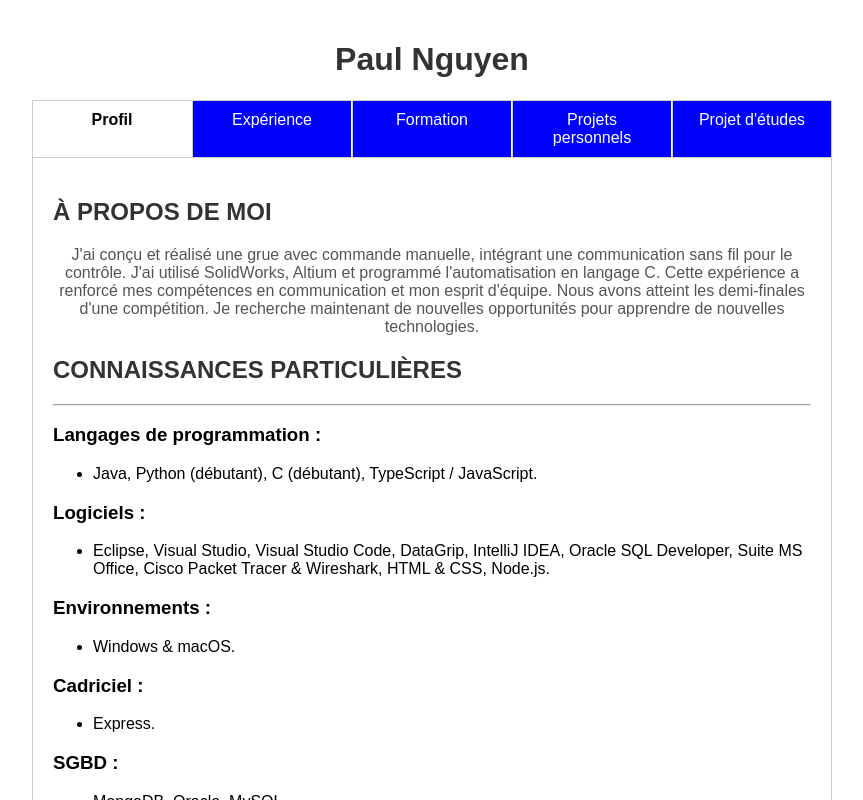
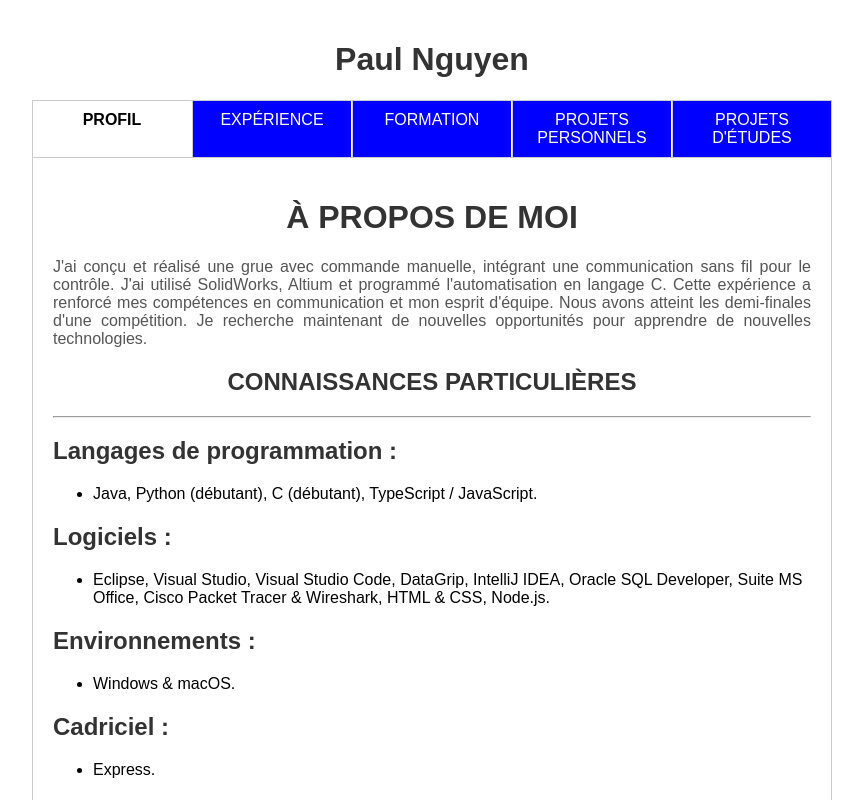
Before and after one commit to nqlp/cv-react, a React (Create React App) app: page / in a window 1280 px wide. Shown: the top 800 px of the page, without its empty margins (208-1071 px from the left). Built offline with nearby package versions, Linux system fonts and the light colour scheme.

Commit message:
style: center headings

```diff
--- a/src/AboutMe.css
+++ b/src/AboutMe.css
@@ -3,5 +3,5 @@ h1 {
 }
 
 p {
-    text-align: justify;
+    text-align: justify !important;
 }
--- a/src/components/AboutMe.js
+++ b/src/components/AboutMe.js
@@ -1,9 +1,10 @@
 import React from "react";
+import '../AboutMe.css';
 
 const AboutMe = () => {
     return (
         <div>
-            <h2>À PROPOS DE MOI</h2>
+            <h1>À PROPOS DE MOI</h1>
             <p> J'ai conçu et réalisé une grue avec commande manuelle, intégrant une communication sans fil pour le contrôle.
                 J'ai utilisé SolidWorks, Altium et programmé l'automatisation en langage C.
                 Cette expérience a renforcé mes compétences en communication et mon esprit d'équipe.
@@ -12,31 +13,32 @@ const AboutMe = () => {
             </p>
 
             <section class="skills">
-                <h2>CONNAISSANCES PARTICULIÈRES</h2>
+                <h1>CONNAISSANCES PARTICULIÈRES</h1>
                 <hr />
-                <h3>Langages de programmation :</h3>
+                <h2>Langages de programmation :</h2>
                 <ul>
                     <li>Java, Python (débutant), C (débutant), TypeScript / JavaScript.</li>
                 </ul>
-                <h3>Logiciels :</h3>
+                <h2>Logiciels :</h2>
                 <ul>
                     <li>Eclipse, Visual Studio, Visual Studio Code, DataGrip, IntelliJ IDEA, Oracle SQL
                         Developer,
-                        Suite MS Office, Cisco Packet Tracer & Wireshark, HTML & CSS, Node.js.</li>
+                        Suite MS Office, Cisco Packet Tracer & Wireshark, HTML & CSS, Node.js.
+                    </li>
                 </ul>
-                <h3>Environnements :</h3>
+                <h2>Environnements :</h2>
                 <ul>
                     <li>Windows & macOS.</li>
                 </ul>
-                <h3>Cadriciel :</h3>
+                <h2>Cadriciel :</h2>
                 <ul>
                     <li>Express.</li>
                 </ul>
-                <h3>SGBD :</h3>
+                <h2>SGBD :</h2>
                 <ul>
                     <li>MongoDB, Oracle, MySQL.</li>
                 </ul>
-                <h3>Outils :</h3>
+                <h2>Outils :</h2>
                 <ul>
                     <li>GitHub.</li>
                 </ul>
--- a/src/components/Personal-Projects.js
+++ b/src/components/Personal-Projects.js
@@ -18,13 +18,13 @@ const PersonalProjects = () => {
                     <li>Suivre l'architecture MVC;</li>
                     <li><a href="https://github.com/nqlp/movies">https://github.com/nqlp/movies</a></li>
                 </ul>
-                <h3>Été 2023 — TUTORIAL.BI — POWER BI</h3>
+                <h2>Été 2023 — TUTORIAL.BI — POWER BI</h2>
                 <ul>
                     <li>Apprendre la base de Power BI;</li>
                     <li><a href="https://github.com/nqlp/Tutorial.BI">https://github.com/nqlp/Tutorial.BI</a>
                     </li>
                 </ul>
-                <h3>Été 2023 — TUTORIAL.PY — PYTHON</h3>
+                <h2>Été 2023 — TUTORIAL.PY — PYTHON</h2>
                 <ul>
                     <li>Apprendre la base de Python;</li>
                     <li>Extraire et afficher les données d'un fichier Excel;</li>
--- a/src/components/Study-Projects.js
+++ b/src/components/Study-Projects.js
@@ -6,19 +6,19 @@ const StudyProjects = () => {
         <section class="study-projects">
             <h1>PROJETS D'ÉTUDES</h1>
             <hr />
-            <h3>Été 2023 — Prototypage de Moodle</h3>
+            <h2>Été 2023 — Prototypage de Moodle</h2>
             <ul>
                 <li>Implémenter des tests avec Jest;</li>
                 <li>Programmer en TypeScript / JavaScript;</li>
                 <li>Utiliser Node.js pour le côté serveur;</li>
                 <li>Collaborer et partager le code avec les collègues via GitHub.</li>
             </ul>
-            <h3>Hiver 2023 — TripleVue</h3>
+            <h2>Hiver 2023 — TripleVue</h2>
             <ul>
                 <li>Implémenter des options de translation, zoom, glisser et déposer pour les images; </li>
                 <li>Créer une barre de menu.</li>
             </ul>
-            <h3>Hiver 2022 — Gestion des opérations maintenances</h3>
+            <h2>Hiver 2022 — Gestion des opérations maintenances</h2>
             <ul>
                 <li>Insérer des données avec SQL;</li>
                 <li>Développer avec PL/SQL;</li>
@@ -26,13 +26,13 @@ const StudyProjects = () => {
                 <li>Utiliser DataGrip;</li>
                 <li>Créer des scripts SQL.</li>
             </ul>
-            <h3>Hiver 2022 — Prototypage de jeu de rôle</h3>
+            <h2>Hiver 2022 — Prototypage de jeu de rôle</h2>
             <ul>
                 <li>Générer un labyrinthe;</li>
                 <li>Créer une interface graphique;</li>
                 <li>Programmer en Java.</li>
             </ul>
-            <h3>Hiver 2022 — Automatisation d'une grue</h3>
+            <h2>Hiver 2022 — Automatisation d'une grue</h2>
             <ul>
                 <li>Modéliser des pièces avec SolidWorks;</li>
                 <li>Automatiser d'une grue en langage C;</li>
@@ -42,7 +42,7 @@ const StudyProjects = () => {
                     l'apprentissage
                     collectif.</li>
             </ul>
-            <h3>Automne 2021 — Modélisation d'une coupe tuyau à cliquet</h3>
+            <h2>Automne 2021 — Modélisation d'une coupe tuyau à cliquet</h2>
             <ul>
                 <li>Modéliser des pièces avec SolidWorks.</li>
             </ul>
--- a/src/components/Tabs.js
+++ b/src/components/Tabs.js
@@ -10,11 +10,11 @@ const Tabs = () => {
     const [activeTab, setActiveTab] = useState(0);
 
     const tabs = [
-        { title: "Profil", content: <AboutMe /> },
-        { title: "Expérience", content: <Experience /> },
-        { title: "Formation", content: <Formation /> },
-        { title: "Projets personnels", content: <PersonalProjects /> },
-        { title: "Projet d'études", content: <StudyProjects /> },
+        { title: "PROFIL", content: <AboutMe /> },
+        { title: "EXPÉRIENCE", content: <Experience /> },
+        { title: "FORMATION", content: <Formation /> },
+        { title: "PROJETS PERSONNELS", content: <PersonalProjects /> },
+        { title: "PROJETS D'ÉTUDES", content: <StudyProjects /> },
     ];
 
     return (
```
